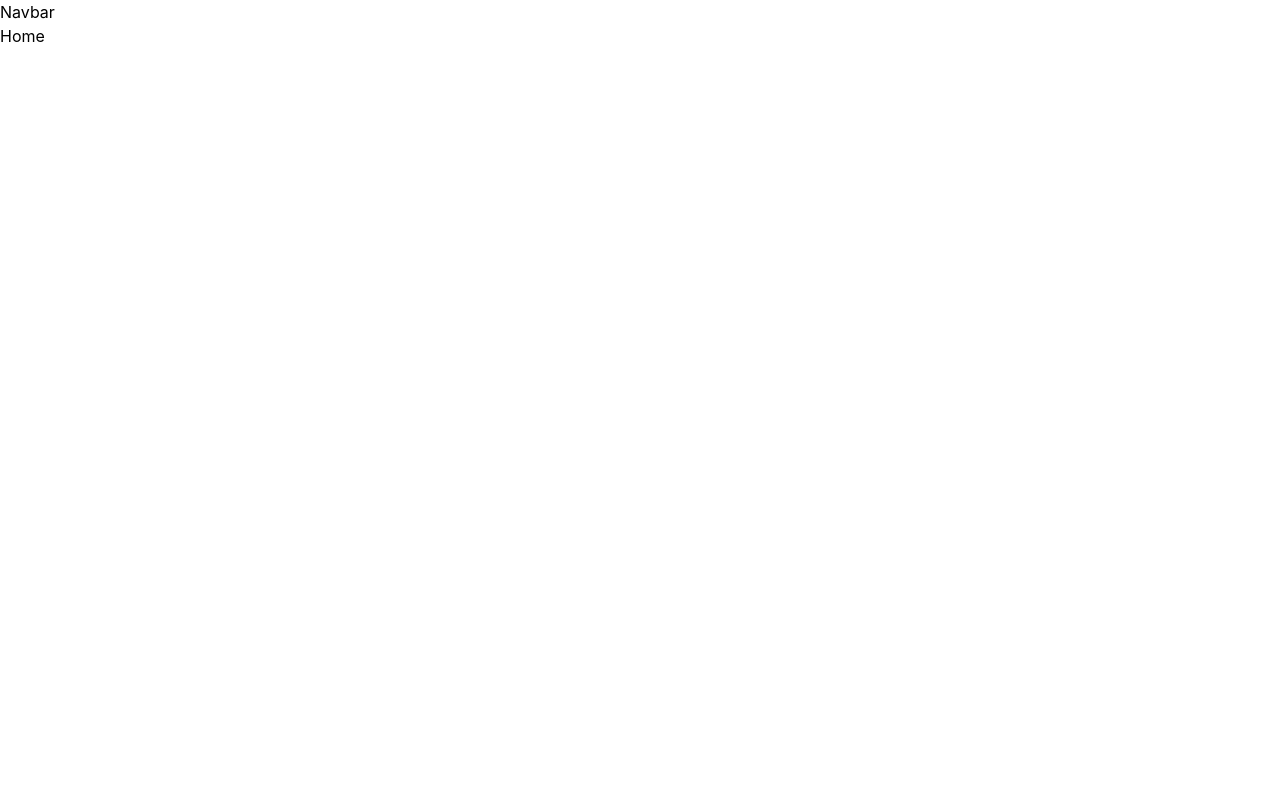
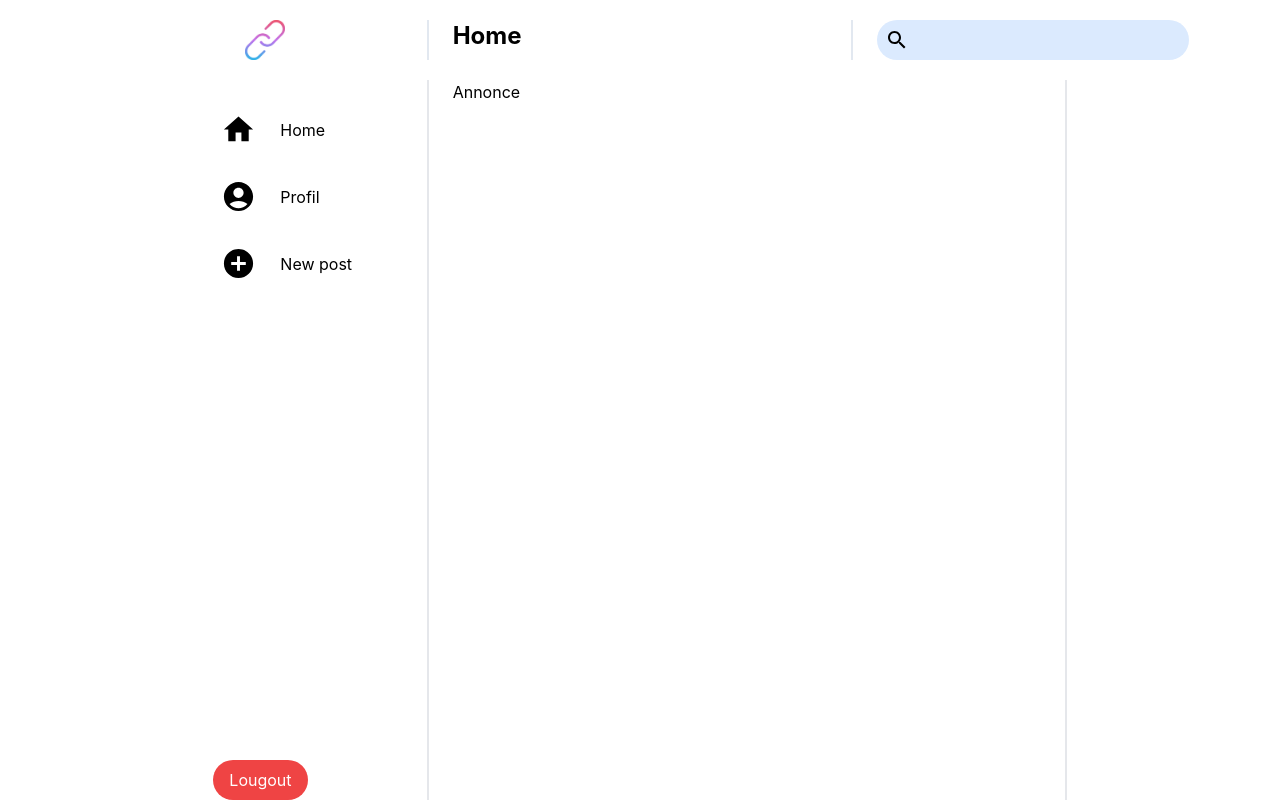
Before and after one commit to jesuisjayus/webproject, a React (Create React App) app in the folder client/: page /home in a window 1280 px wide. Built offline with nearby package versions, Linux system fonts and the light colour scheme.

Commit message:
navbar + leftbar

```diff
--- a/client/package.json
+++ b/client/package.json
@@ -3,6 +3,10 @@
   "version": "0.1.0",
   "private": true,
   "dependencies": {
+    "@emotion/react": "^11.11.0",
+    "@emotion/styled": "^11.11.0",
+    "@mui/icons-material": "^5.11.16",
+    "@mui/material": "^5.13.3",
     "@testing-library/jest-dom": "^5.16.5",
     "@testing-library/react": "^13.4.0",
     "@testing-library/user-event": "^13.5.0",
--- a/client/src/App.js
+++ b/client/src/App.js
@@ -2,13 +2,15 @@ import {createBrowserRouter, RouterProvider, Outlet} from 'react-router-dom';
 import './App.css';
 import Home from './pages/Home/Home';
 import SignIn from './pages/SignIn/SignIn';
+import New from './pages/New/New';
 import Profile from './pages/Profile/Profile';
+import Navbar from './components/Navbar/Navbar';
 
 
 const Layout = () => {
   return(
-    <div>
-      <h1>Navbar</h1>
+    <div className="md:w-8/12 mx-auto">
+      <Navbar />
       <Outlet></Outlet>
     </div>
   );
@@ -33,6 +35,10 @@ const router = createBrowserRouter([
         element: <Home />,
       },
       {
+        path: "/new",
+        element: <New />,
+      },
+      {
         path: "/signout",
         element: <SignIn />,
     },
--- /dev/null
+++ b/client/src/components/Leftbar/Leftbar.jsx
@@ -0,0 +1,44 @@
+import React from "react";
+import { Link } from "react-router-dom";
+
+import HomeIcon from "@mui/icons-material/Home";
+import ProfileIcon from "@mui/icons-material/AccountCircle";
+import AddIcon from "@mui/icons-material/AddCircle";
+
+const Leftbar = () => {
+    return (
+        <div className="flex flex-col h-full md:h-[90vh] justify-between mr-6">
+            <div className="mt-6 flex flex-col space-y-4">
+                <Link to="/home">
+                    <div className="flex items-center space-x-6 px-2 py-2 hover:bg-slate-200 rounded-full cursor-pointer">
+                        <HomeIcon fontSize="large" />
+                        <p>Home</p>
+                    </div>
+                </Link>
+                <Link to="/profile">
+                    <div className="flex items-center space-x-6 px-2 py-2 hover:bg-slate-200 rounded-full cursor-pointer">
+                        <ProfileIcon fontSize="large" />
+                        <p>Profil</p>
+                    </div>
+                </Link>
+                <Link to="/new">
+                    <div className="flex items-center space-x-6 px-2 py-2 hover:bg-slate-200 rounded-full cursor-pointer">
+                        <AddIcon fontSize="large" />
+                        <p>New post</p>
+                    </div>
+                </Link>
+            </div>
+            <div className="flex justify-between">
+                <div>
+                    <Link to="/">
+                        <button className="bg-red-500 px-4 py-2 text-white rounded-full">
+                            Lougout
+                        </button>
+                    </Link>
+                </div>
+            </div>
+        </div>
+    );
+};
+
+export default Leftbar;
--- /dev/null
+++ b/client/src/components/Navbar/Navbar.jsx
@@ -0,0 +1,27 @@
+import React from "react";
+import SearchIcon from '@mui/icons-material/Search';
+const Navbar = () =>{
+    return (
+        <div  className = "grid grid-col-1 md:grid-cols-4 my-5 justify-center">
+            <div className= "mx-auto md:mx-0">
+                <img src = "/logo.png" alt = "Logo" width = {"40px"} className="ml-8"></img>
+            </div>
+            <div className="col-span-2 md:border-x-2 md:border-slate-200 md:px-6 my-6 md:my-0">
+                <div className= "flex justify-between item-center">
+                    <h2 className="font-bold text-2xl">Home</h2>
+                </div>
+            </div>
+
+
+            <div className="px-0 md:px-6 mx-auto" style={{ position: 'relative' }}>
+                <SearchIcon className="absolute m-2" />
+                <input type="text" className="bg-blue-100 rounded-full py-2 px-8" style={{ left: '2rem' }} />
+            </div>
+
+        </div>
+
+    );
+
+};
+
+export default Navbar;
--- a/client/src/pages/Home/Home.jsx
+++ b/client/src/pages/Home/Home.jsx
@@ -1,8 +1,14 @@
 import React from "react";
+import Leftbar from "../../components/Leftbar/Leftbar";
 
 const Home = () => {
     return (
-            <div>Home</div>
+            <div className="grid grid-cols-1 md:grid-cols-4">
+                <div><Leftbar /></div>
+                <div className="col-span-3 border-x-2 border-t-slate-800 px-6">
+                    <p>Annonce</p>
+                </div>
+            </div>
         );
 };
 
--- /dev/null
+++ b/client/src/pages/New/New.jsx
@@ -0,0 +1,9 @@
+import React from "react";
+
+const New = () => {
+    return (
+            <div>New</div>
+        );
+};
+
+export default New;
```
Also changed, not shown: 1 other file (tests, documents, lock files or other folders).
